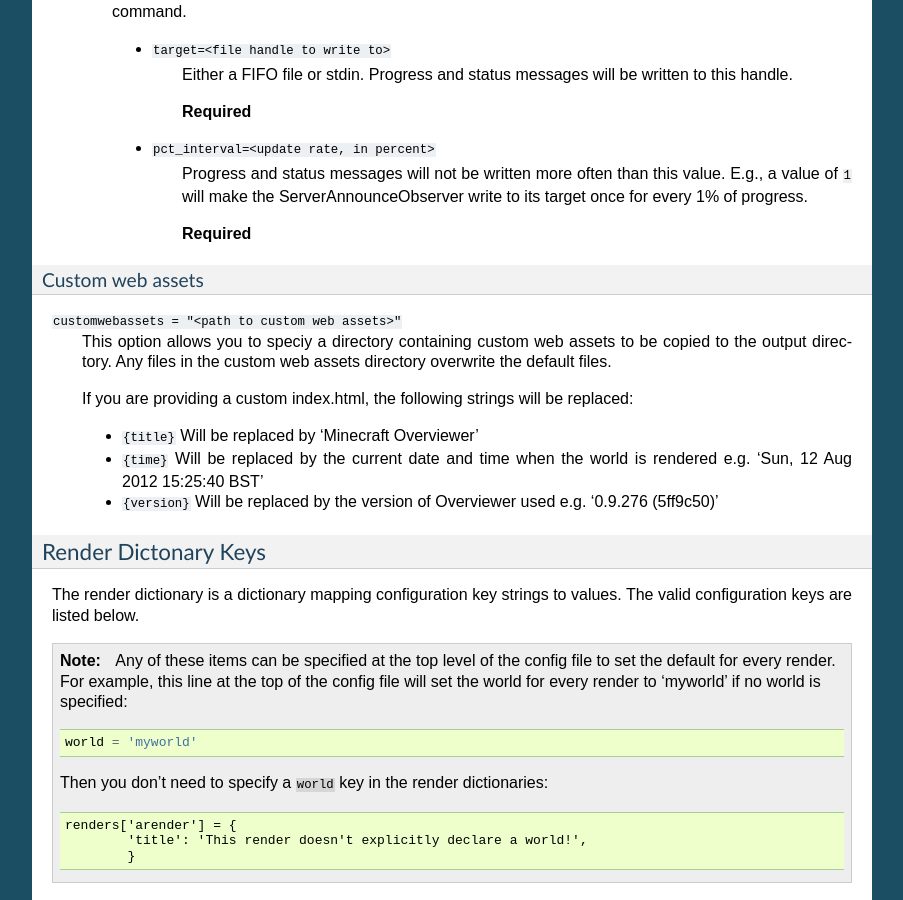
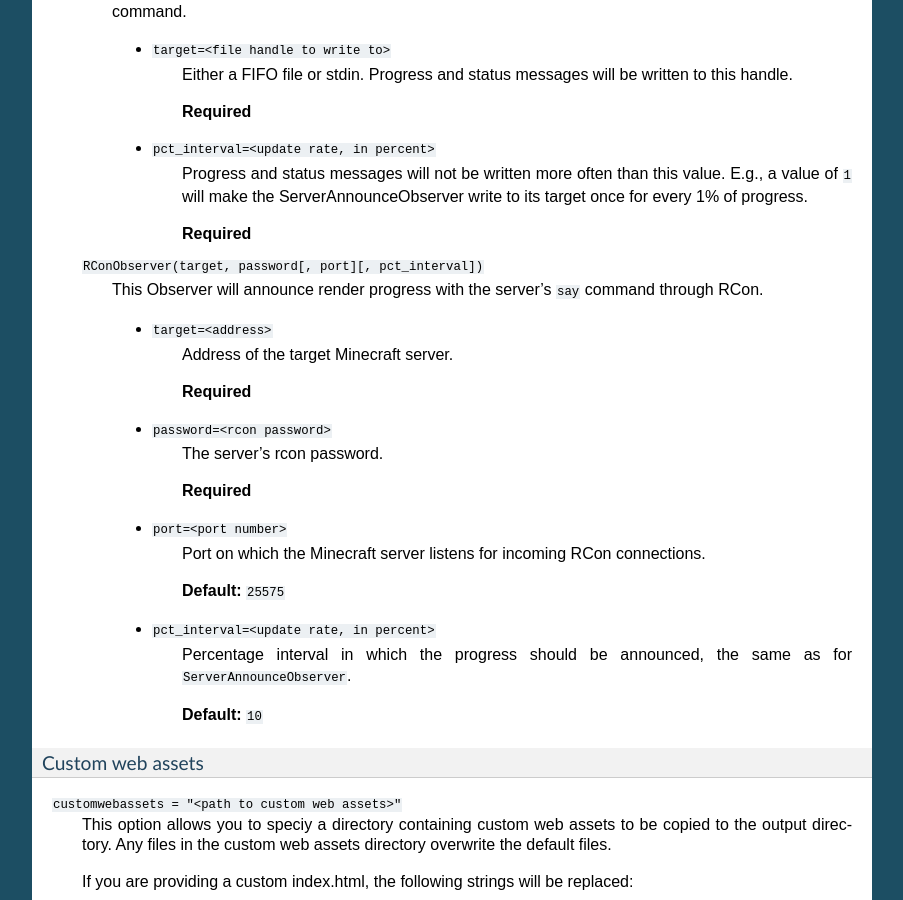
Before and after one commit to overviewer/Minecraft-Overviewer, a Sphinx documentation site: the page built from docs/config.rst, in a window 1280 px wide and 900 px high, scrolled down 5654 px. Shown: the whole window, without its empty margins (198-1101 px from the left). Built offline with Sphinx 7.4.7, drawn with Linux system fonts in a browser that asks for light colours.

Commit message:
Add documentation for RConObserver

```diff
--- a/docs/config.rst
+++ b/docs/config.rst
@@ -376,6 +376,31 @@ Observers
             once for every 1% of progress.
 
             **Required**
+
+    ``RConObserver(target, password[, port][, pct_interval])``
+        This Observer will announce render progress with the server's ``say``
+        command through RCon.
+
+        * ``target=<address>``
+            Address of the target Minecraft server.
+
+            **Required**
+
+        * ``password=<rcon password>``
+            The server's rcon password.
+
+            **Required**
+
+        * ``port=<port number>``
+            Port on which the Minecraft server listens for incoming RCon connections.
+
+            **Default:** ``25575``
+
+        * ``pct_interval=<update rate, in percent>``
+            Percentage interval in which the progress should be announced, the same as
+            for ``ServerAnnounceObserver``.
+
+            **Default:** ``10``
 
 
 
```
